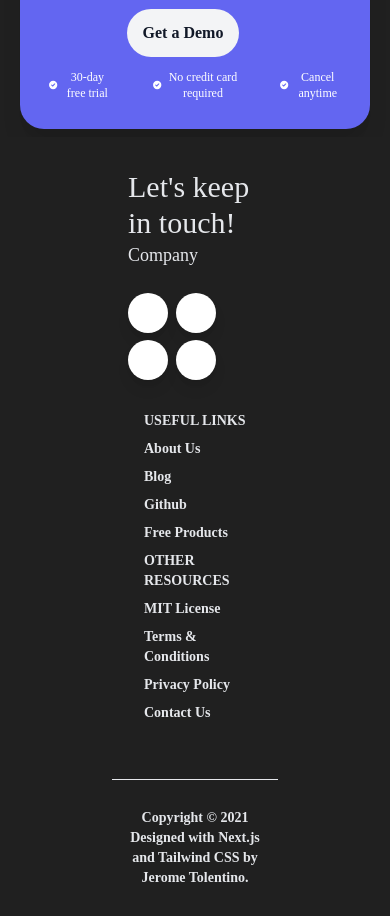
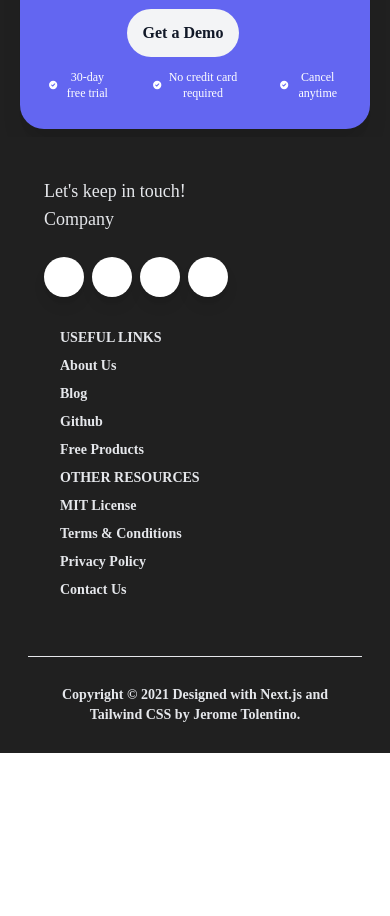
Before and after one commit to synerjay/landing-page-template-nextjs, a Next.js app: page / in a window 390 px wide. Shown: the part 6280-7196 px from the top of the page. After the commit the page ends 7033 px from the top, so only its background shows below. Built offline with nearby package versions, Linux system fonts and the light colour scheme.

Commit message:
Fixed the layout of the action component

```diff
--- a/comps/Action.js
+++ b/comps/Action.js
@@ -10,7 +10,7 @@ const Action = () => {
         <h2 className='font-normal tracking-tight text-md md:text-lg text-white'>
           Here's some room for that final call to action
         </h2>
-        <div className='flex flex-col space-y-3 md:space-y-5 md:space-y-0 md:flex-row justify-center items-center'>
+        <div className='flex flex-col space-y-3 md:space-y-0 md:flex-row justify-center items-center'>
           <a
             href=''
             className='bg-gray-900 rounded-full font-bold text-white px-4 py-3 transition duration-300 ease-in-out hover:bg-gray-800 mr-6'
--- a/comps/Footer.js
+++ b/comps/Footer.js
@@ -1,10 +1,10 @@
 const Footer = () => {
   return (
-    <footer className='relative Testimonials pt-8 pb-6 px-24'>
+    <footer className='relative Testimonials pt-10 md:pt-8 pb-6 px-3 md:px-24'>
       <div className='container mx-auto px-4'>
         <div className='flex flex-wrap text-left lg:text-left'>
-          <div className='w-full lg:w-6/12 px-4'>
-            <h4 className='text-3xl fonat-semibold text-gray-200'>
+          <div className='w-full md:w-6/12 px-4'>
+            <h4 className='text-lg md:text-3xl fonat-semibold text-gray-200'>
               Let's keep in touch!
             </h4>
             <h5 className='text-lg mt-0 mb-2 text-gray-200'>Company</h5>
```
